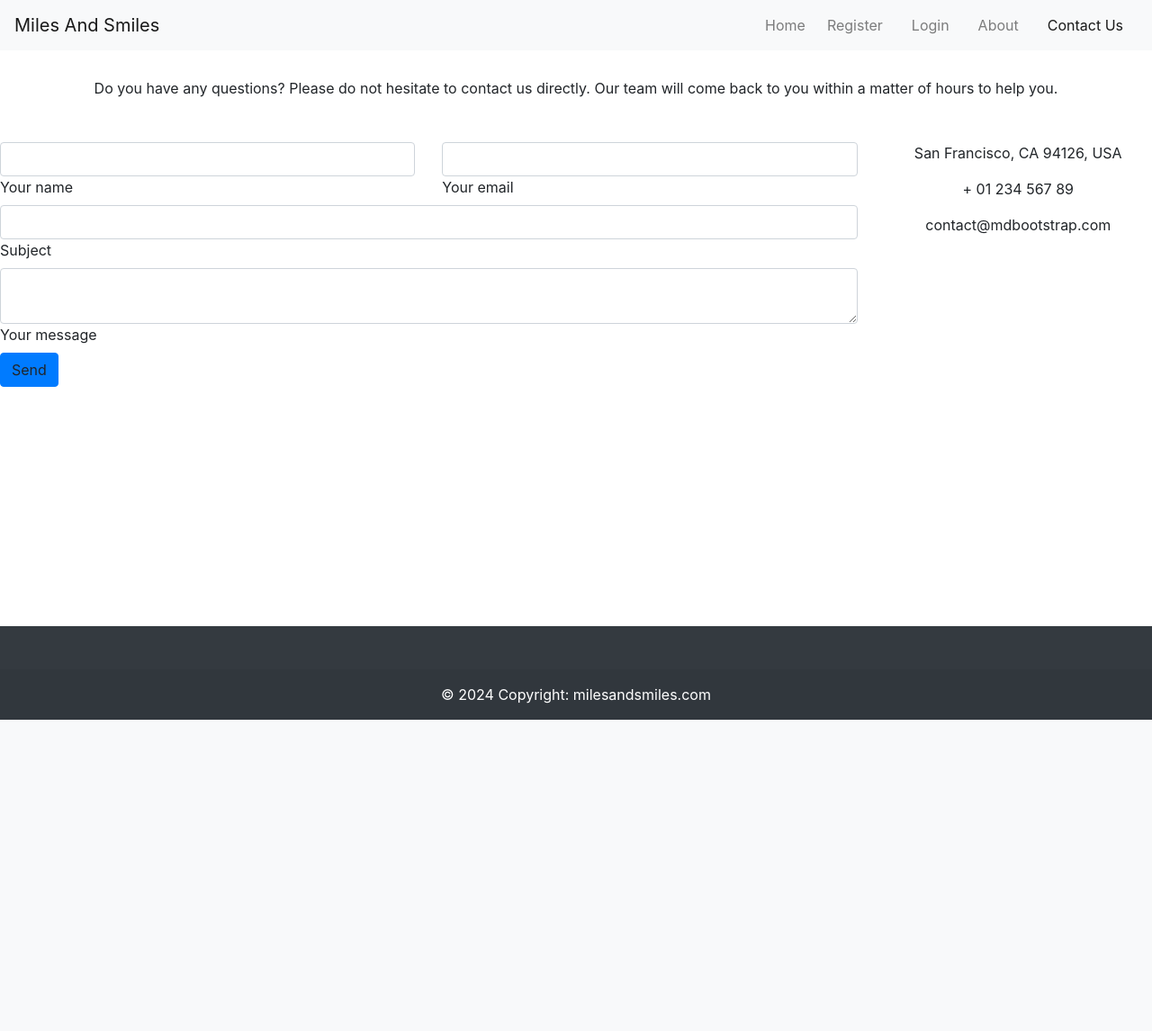
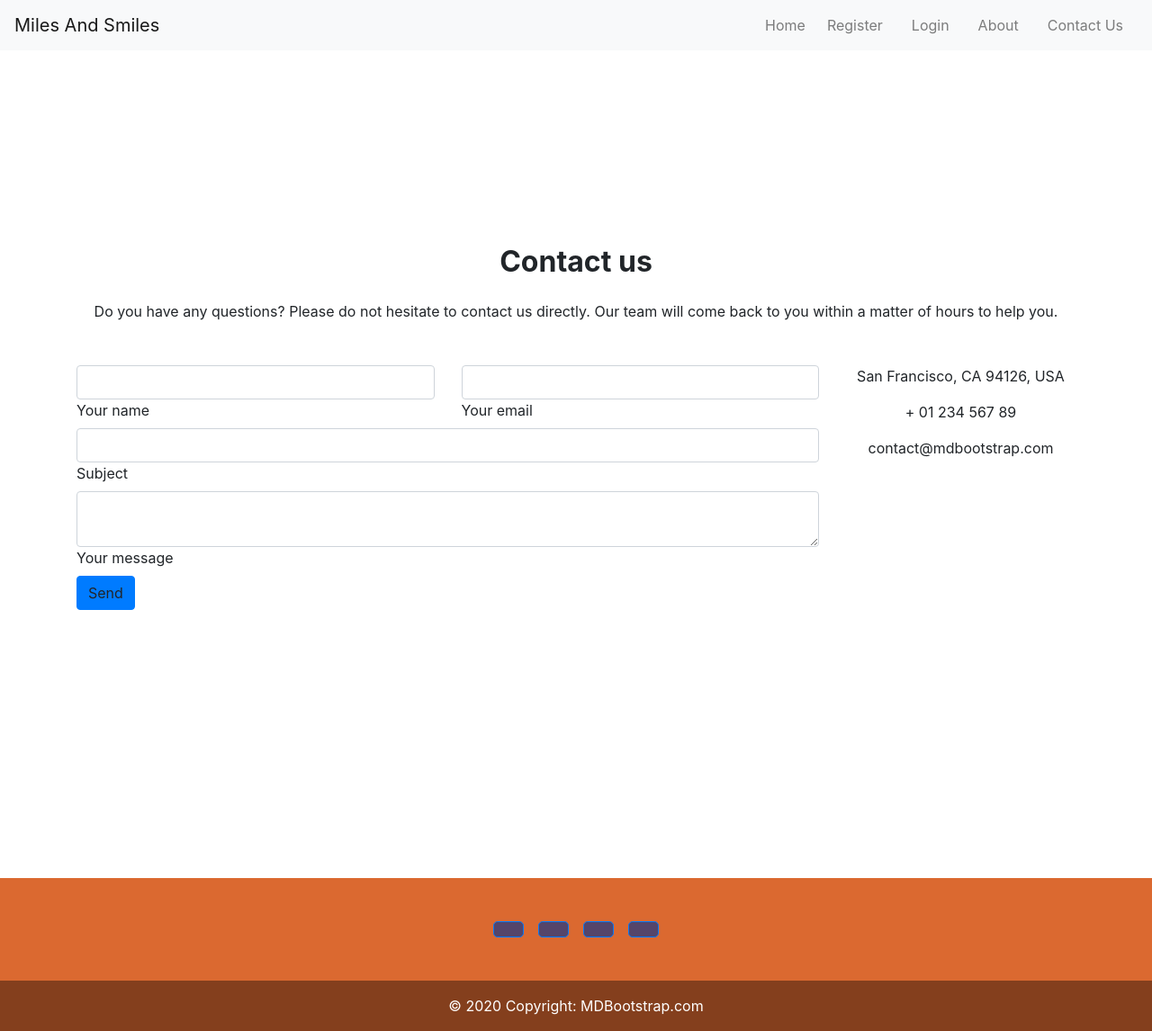
Before and after one commit to VCGithubCode/the-love-bugs, a Django app: page /contact/ in a window 1280 px wide. Shown: the whole page at 90% size. Before the commit the page ends 800 px from the top, so only its background shows below. Run offline with Django 3.2, Linux system fonts and the light colour scheme; some libraries are stand-ins or nearby versions.

Commit message:
Fixed conatact base

```diff
--- a/home/static/home/css/about_contact.css
+++ b/home/static/home/css/about_contact.css
@@ -6,7 +6,10 @@
     flex-direction: column;
   }
 
-
+.contact-form {
+    margin-bottom: 250px;
+    padding-top: 200px;
+}
 /* .move-card-down {
     margin-top: 50px;
 }
--- a/home/templates/home/contact.html
+++ b/home/templates/home/contact.html
@@ -13,10 +13,9 @@
 
 {% block content %}
 
-
-<section class="mb-4">
-
-    <!--Section heading-->
+<!--Section: Contact v.2-->
+    <section class="contact-form">
+         <!--Section heading-->
     <h2 class="h1-responsive font-weight-bold text-center my-4">Contact us</h2>
     <!--Section description-->
     <p class="text-center w-responsive mx-auto mb-5">Do you have any questions? Please do not hesitate to contact us directly. Our team will come back to you within
--- a/templates/base.html
+++ b/templates/base.html
@@ -40,9 +40,12 @@
 </head>
 
 
+
+
+
 <body class="d-flex flex-column min-vh-100">
+
   <header class="container-fluid fixed-top">
-    {% block page_header %}
     <nav class="navbar navbar-expand-lg navbar-light bg-light fixed-top">
       <a class="navbar-brand" href="{% url 'home' %}">Miles And Smiles</a>
       <button class="navbar-toggler" type="button" data-toggle="collapse" data-target="#navbarNav"
@@ -87,33 +90,38 @@
           </ul>
       </div>
   </nav>
-    {% endblock %}
   </header>
 
+  <!-- Wrap your content in a main container -->
+  <main class="container my-5">
+      {% block content %} {% endblock %}
+  </main>
 
-
-
-<!-- Wrap your content in a main container -->
-<div class="flex-grow-1">{%block content %} {% endblock %}</div>
-
-
-
-<!-- Footer -->
-<footer class="bg-dark text-center   ">
-  <!-- Grid container -->
-  <div class="container p-4 pb-0">
+  <footer class="text-center text-lg-start" style="background-color: #db6930;">
+      <div class="container d-flex justify-content-center py-5">
+          <!-- Social media buttons -->
+          <button type="button" class="btn btn-primary btn-lg btn-floating mx-2" style="background-color: #54456b;">
+              <i class="fas fa-facebook-f"></i>
+          </button>
+          <button type="button" class="btn btn-primary btn-lg btn-floating mx-2" style="background-color: #54456b;">
+              <i class="fas fa-youtube"></i>
+          </button>
+          <button type="button" class="btn btn-primary btn-lg btn-floating mx-2" style="background-color: #54456b;">
+              <i class="fas fa-instagram"></i>
+          </button>
+          <button type="button" class="btn btn-primary btn-lg btn-floating mx-2" style="background-color: #54456b;">
+              <i class="fas fa-twitter"></i>
+          </button>
       </div>
-  <!-- Grid container -->
 
       <!-- Copyright -->
-  <div class="text-center text-white p-3" style="background-color: rgba(0, 0, 0, 0.05);">
-    © 2024 Copyright:
-    <a class="text-white" href="/">milesandsmiles.com</a>
+      <div class="text-center text-white p-3" style="background-color: rgba(0, 0, 0, 0.4);">
+          © 2020 Copyright:
+          <a class="text-white" href="https://mdbootstrap.com/">MDBootstrap.com</a>
       </div>
       <!-- Copyright -->
   </footer>
 
+</body>
 
-
-</body>
 </html>
```
Also changed, not shown: other parts of home/templates/home/contact.html (+1 -47 lines). Lines whose indentation alone changed are shown as unchanged.
